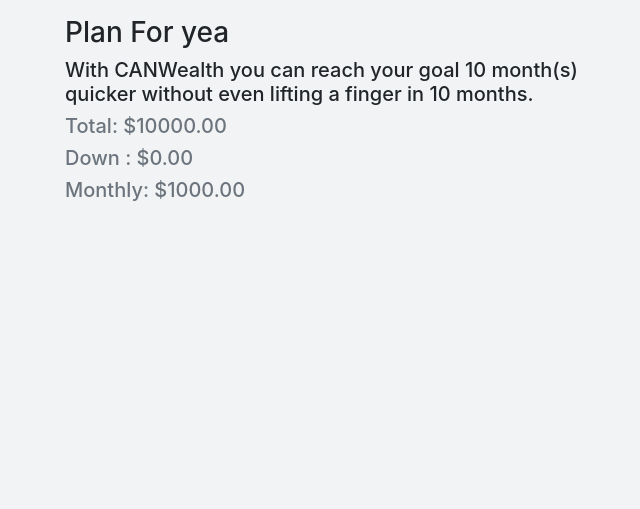
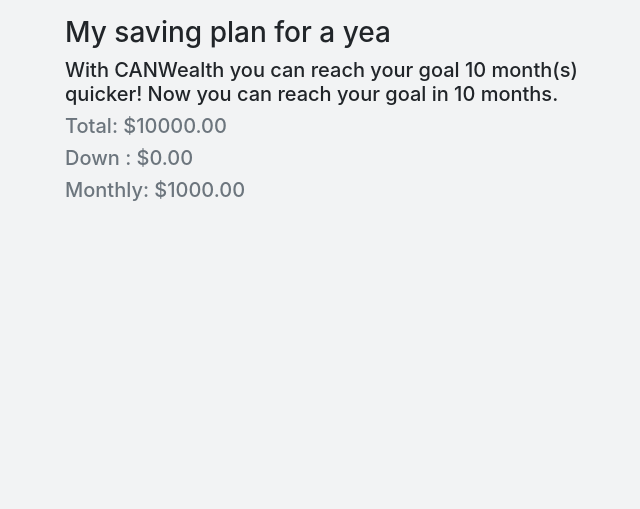
Before and after one commit to polygonnode/can-wealth, a Flask app: template app/templates/planner/results.html in a window 1280 px wide. Shown: the part 74-583 px from the top of the page, without its empty margins (20-660 px from the left). Run offline with Flask 2, Linux system fonts and the light colour scheme; data comes from the database, SQL or seed files in the repository; both versions use the stored data as it was after the commit; tables that the repository leaves empty hold one stand-in row (values such as "Sample post"); the template is opened without the code that fills it: values that come from a table or form of the project are taken from there, most other values are stand-ins (such as "Sample title", 1, 10 or a date in 2020); some libraries are stand-ins or nearby versions.

Commit message:
Calculators seem right.

```diff
--- a/app/templates/planner/results.html
+++ b/app/templates/planner/results.html
@@ -26,11 +26,11 @@
 <script src="https://d3js.org/d3.v4.min.js"></script>
 <link href="{{ url_for('static', filename = 'css/results.css') }}" rel="stylesheet" type="text/css" />
 <div class="container" style="padding-top:1rem;">
-  <h3>Plan For {{survey.title}}</h3>
+  <h3>My saving plan for a  {{survey.title}}</h3>
 
   <div class="row gray">
     <div class="col-sm-6">
-      <h5>With CANWealth you can reach your goal  {{ saved|int }} month(s) quicker without even lifting a finger in {{ months_total|int }} months.</h5>
+      <h5>With CANWealth you can reach your goal  {{ saved|int }} month(s) quicker! Now you can reach your goal in {{ months_total|int }} months.</h5>
       <h5 class="text-muted">Total: {{"$%.2f"|format(survey.goal)}}</h5>
       <h5 class="text-muted">Down : {{"$%.2f"|format(survey.down_payment)}}</h5>
       <h5 class="text-muted">Monthly: {{"$%.2f"|format(survey.monthly_payment)}}</h5>
```
Also changed, not shown: app/database.sqlite.
